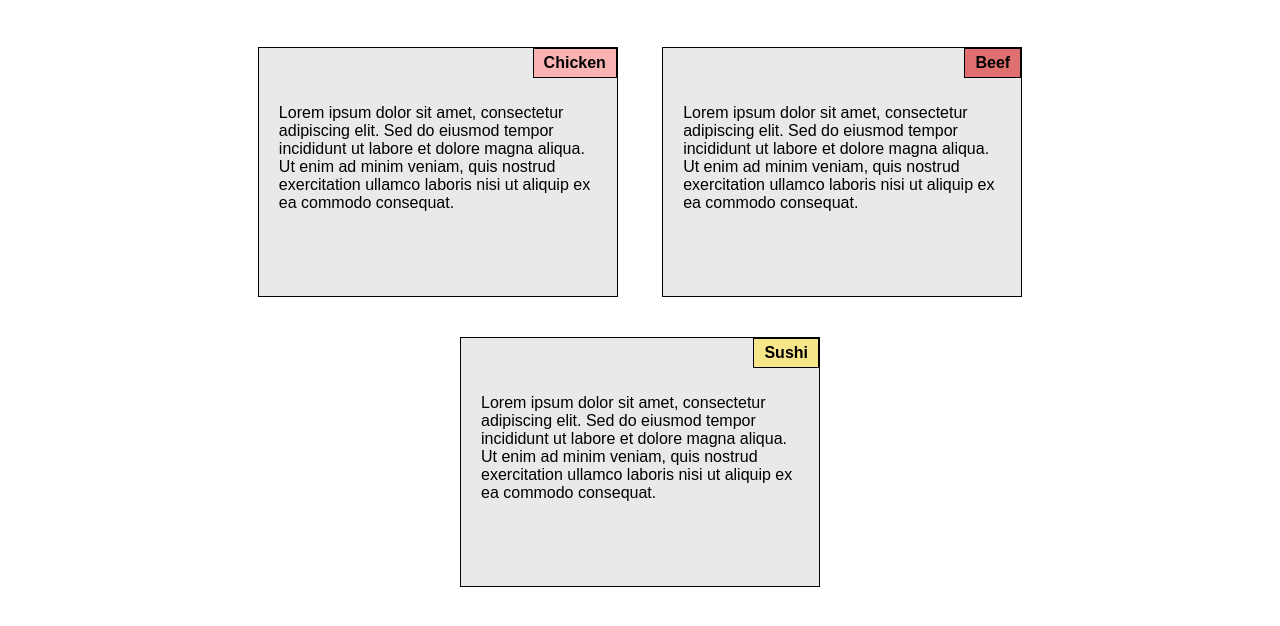
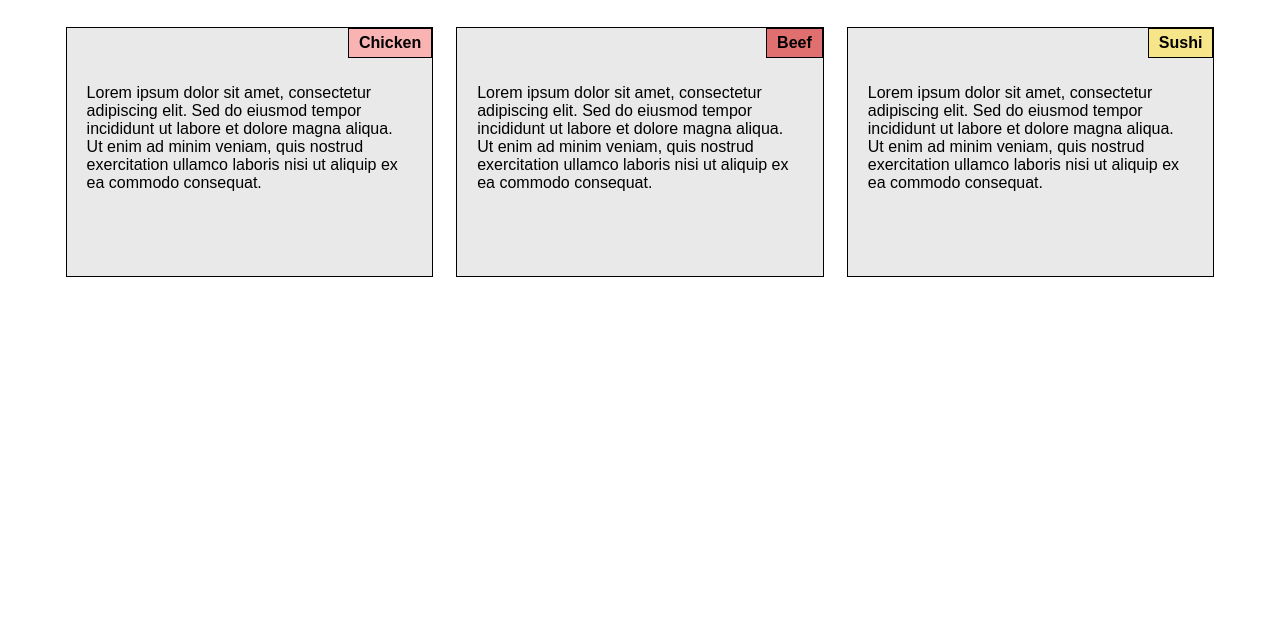
Before and after one commit to Zer0Bjt/coursera-html-css, a plain HTML site: page module2-solution/index.html in a window 1280 px wide. Shown: the part 70-696 px from the top of the page. Drawn offline with Linux system fonts and the light colour scheme.

Commit message:
Update styles.css

```diff
--- a/module2-solution/css/styles.css
+++ b/module2-solution/css/styles.css
@@ -56,9 +56,16 @@ h1 {
 
 /*Desktop view */
 @media (min-width:992px) {
+  .container {
+    display: flex;
+    justify-content: space-between;
+    flex-wrap: nowrap;
+    padding: 0 2%;
+  }
+
   .section {
-    width:30%;
-    margin: 1.66%;
+    width: 32%;
+    margin: 0;
   }
 }
 
```
